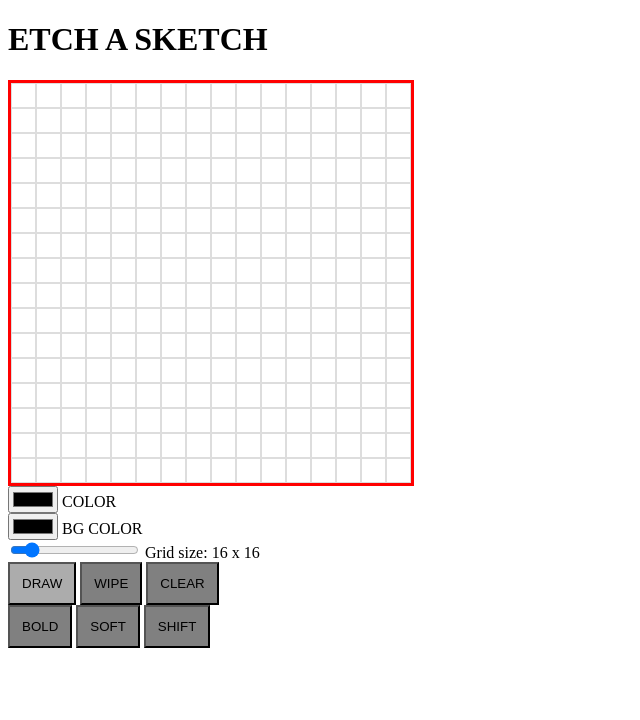
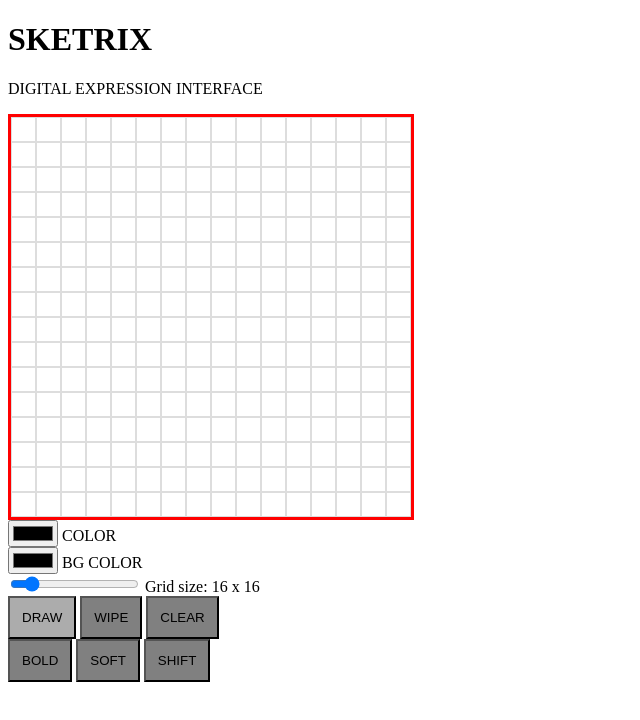
Before and after one commit to SakolkiatNr/Etch-a-Sketch, a plain HTML site: page index.html in a window 1280 px wide. Shown: the whole page, without its empty margins (0-640 px from the left). Drawn offline with Linux system fonts and the light colour scheme.

Commit message:
Rename logo and add text mood

```diff
--- a/index.html
+++ b/index.html
@@ -9,7 +9,8 @@
 </head>
 <body>
     <div class="logo">
-        <h1>ETCH A SKETCH</h1>
+        <h1>SKETRIX</h1>
+        <p>DIGITAL EXPRESSION INTERFACE</p>
     </div>
 
 
```
